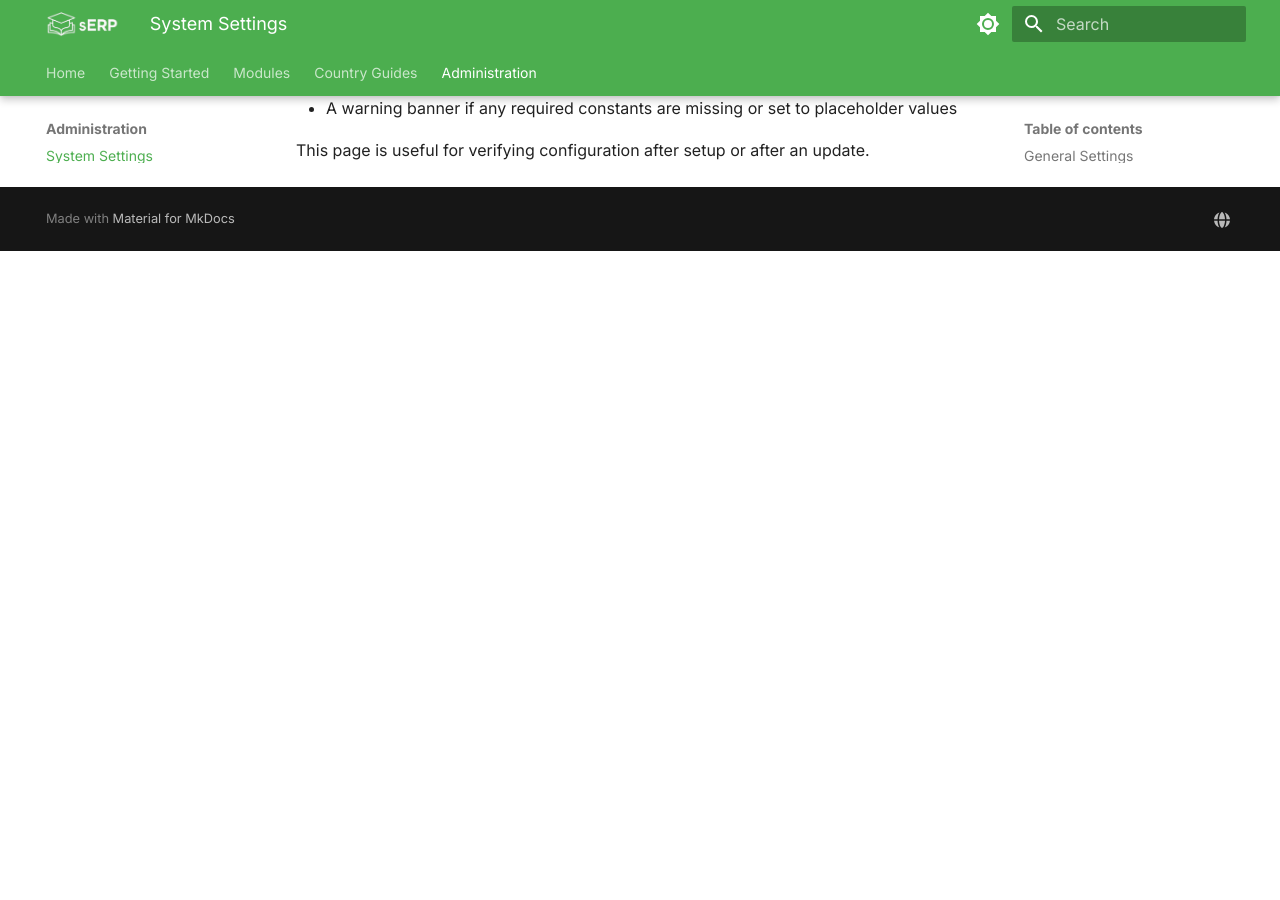
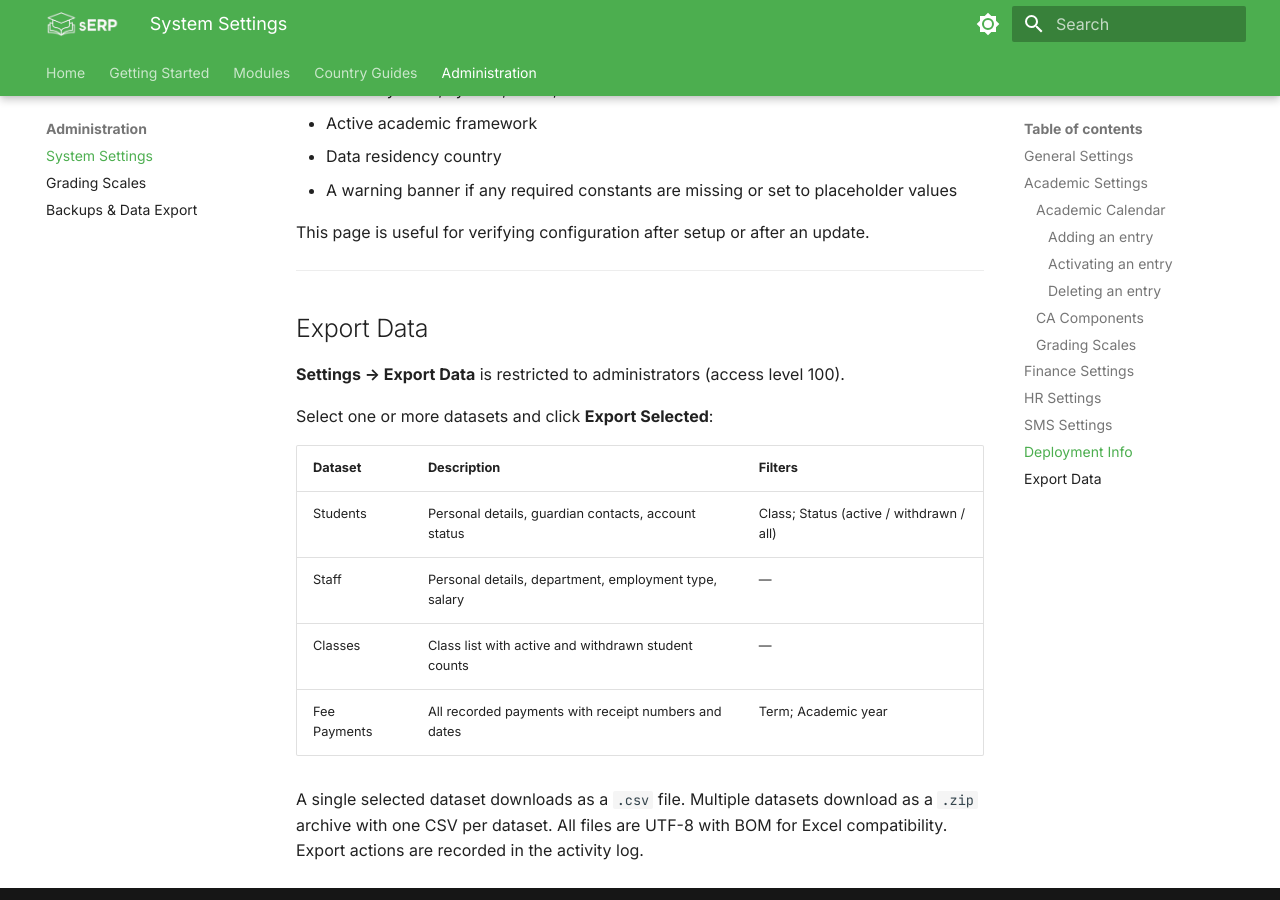
Before and after one commit to dtechghana/serp-global-docs, an MkDocs documentation site: the page built from docs/administration/settings.md, in a window 1280 px wide and 900 px high, scrolled down 3595 px. Built offline with MkDocs 1.6.1 and Material for MkDocs 9.7.7, drawn with Linux system fonts in a browser that asks for light colours; before the commit the page ends 3846 px from its top, so only the background shows below that; some of the changed text lies outside the part shown.

Commit message:
Document export page, photo crop step, and bulk export in backups
Add Export Data section to settings.md (datasets, filters, CSV/ZIP,
admin-only). Add bulk data export row to the in-app exports table in
backups.md. Update school logo description to mention the crop overlay.

Co-Authored-By: Claude Sonnet 4.6 <noreply@anthropic.com>

```diff
--- a/docs/administration/settings.md
+++ b/docs/administration/settings.md
@@ -9,7 +9,7 @@ The settings area in sERP covers global configuration options that affect all us
 | Setting | Description |
 |---------|-------------|
 | School Name | Full name of the school — appears on reports, receipts, and the login page |
-| School Logo | PNG/JPG logo used on terminal reports and the nav header |
+| School Logo | JPEG logo used on terminal reports and the nav header. After uploading, a crop overlay appears — draw a selection box over the area to use and click **Crop Image** to confirm. |
 | School Address | Printed on official documents |
 | School Phone / Email | Printed on official documents and used in automated messages |
 | Student ID Prefix | Prefix for auto-generated student IDs |
@@ -111,3 +111,20 @@ Test the gateway configuration using the **Send Test SMS** button after saving c
 - A warning banner if any required constants are missing or set to placeholder values
 
 This page is useful for verifying configuration after setup or after an update.
+
+---
+
+## Export Data
+
+**Settings → Export Data** is restricted to administrators (access level 100).
+
+Select one or more datasets and click **Export Selected**:
+
+| Dataset | Description | Filters |
+|---------|-------------|---------|
+| Students | Personal details, guardian contacts, account status | Class; Status (active / withdrawn / all) |
+| Staff | Personal details, department, employment type, salary | — |
+| Classes | Class list with active and withdrawn student counts | — |
+| Fee Payments | All recorded payments with receipt numbers and dates | Term; Academic year |
+
+A single selected dataset downloads as a `.csv` file. Multiple datasets download as a `.zip` archive with one CSV per dataset. All files are UTF-8 with BOM for Excel compatibility. Export actions are recorded in the activity log.
```
Also changed, not shown: docs/administration/backups.md (+1 -0 lines).
